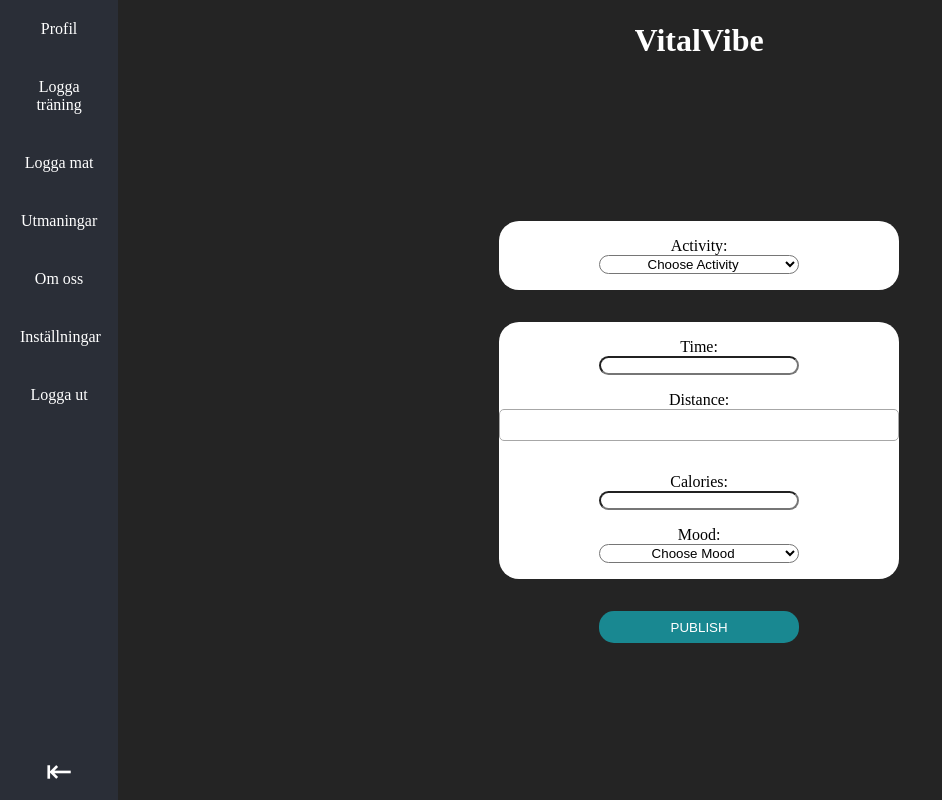
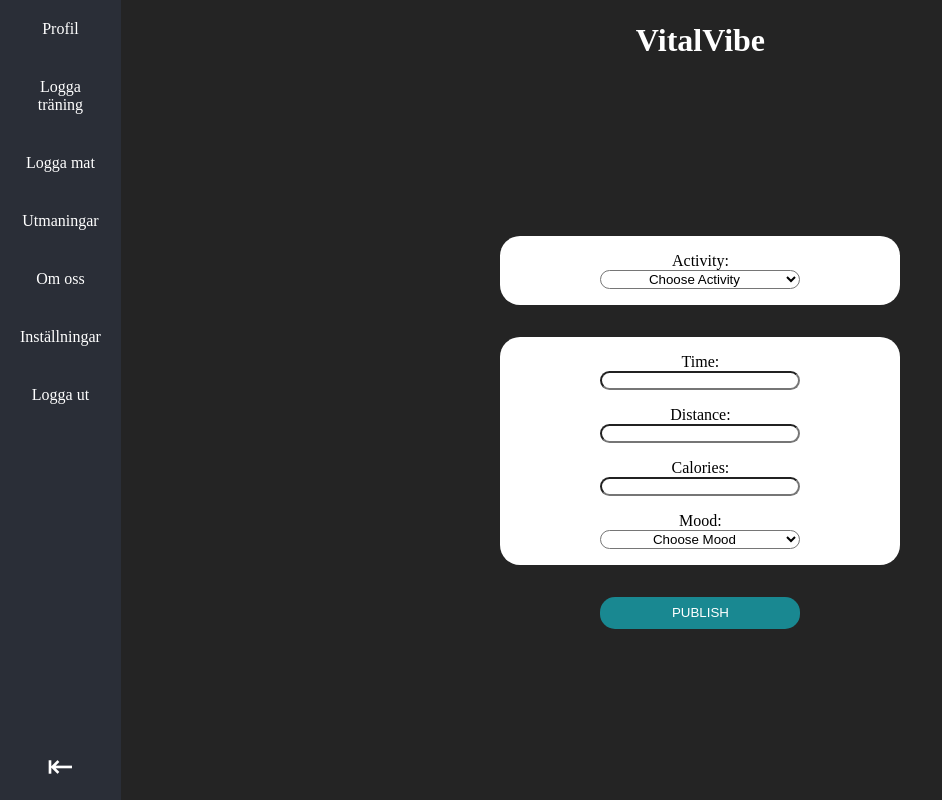
Before and after one commit to johnsson84/VitalVibe_Frontend, a React (Vite) app: page /profile/training in a window 1280 px wide. Shown: the whole page, without its empty margins (0-942 px from the left). Built offline with nearby package versions, Linux system fonts and the light colour scheme; sample sign-in values are in the browser's storage.

Commit message:
small css fix

```diff
--- a/src/components/training/AddTraining.css
+++ b/src/components/training/AddTraining.css
@@ -10,7 +10,7 @@
   text-align: center;
 }
 
-section {
+.addTMain section {
   margin: 1rem;
   background-color: white;
   color: black;
@@ -20,31 +20,31 @@ section {
   height: auto;
 }
 
-section p {
+.addTMain section p {
   margin-top: 1rem;
 }
-section select {
+.addTMain section select {
   margin-bottom: 1rem;
 }
 
-section input {
+.addTMain section input {
   border-radius: 15px;
   width: 50%;
 }
 
-select {
+.addTMain select {
   border-radius: 15px;
   width: 50%;
   text-align: center;
   background-color: white;
 }
 
-.optionOne {
+.addTMain .optionOne {
   background-color: blue;
   color: red;
 }
 
-.publishButton {
+.addTMain .publishButton {
   background-color: var(--custom-color);
   color: white;
   border-style: none;
@@ -55,12 +55,12 @@ select {
   margin-top: 1rem;
 }
 
-.publishButton:hover {
+.addTMain .publishButton:hover {
   background-color: lightgray;
   color: black;
 }
 
-.messageContainer {
+.addTMain .messageContainer {
   height: auto;
   width: auto;
   display: flex;
@@ -74,6 +74,6 @@ select {
   color: white;
 }
 
-.messageContainer p{
+.addTMain .messageContainer p{
     margin: 0.5rem;
 }
--- a/src/pages/registerpage/Registerpage.css
+++ b/src/pages/registerpage/Registerpage.css
@@ -1,6 +1,6 @@
-* {
+/* * {
   overflow: scroll;
-}
+} */
 .registerpage {
   display: flex;
   flex-direction: column;
@@ -28,7 +28,7 @@
 }
 
 #personalinfo,
-#distance,
+/* #distance, */
 .register-username,
 .register-password,
 .confirmpassword {
@@ -68,7 +68,7 @@
 
 /* HOVER STYLING-------------------------------------------*/
 #personalinfo:hover,
-#distance:hover,
+/* #distance:hover, */
 .register-username:hover,
 .register-password:hover,
 .age:hover,
@@ -84,7 +84,7 @@
 
 /* FOCUS STYLING-------------------------------------------- */
 #personalinfo:focus,
-#distance:focus,
+/* #distance:focus, */
 .register-username:focus,
 .register-password:focus,
 .age:focus,
@@ -118,7 +118,7 @@
   }
   .register-btn:hover,
   #personalinfo:hover,
-  #distance:hover,
+  /* #distance:hover, */
   .register-username:hover,
   .register-password:hover,
   .age:hover {
```
Also changed, not shown: src/pages/registerpage/Registerpage.jsx (+12 -13 lines).
